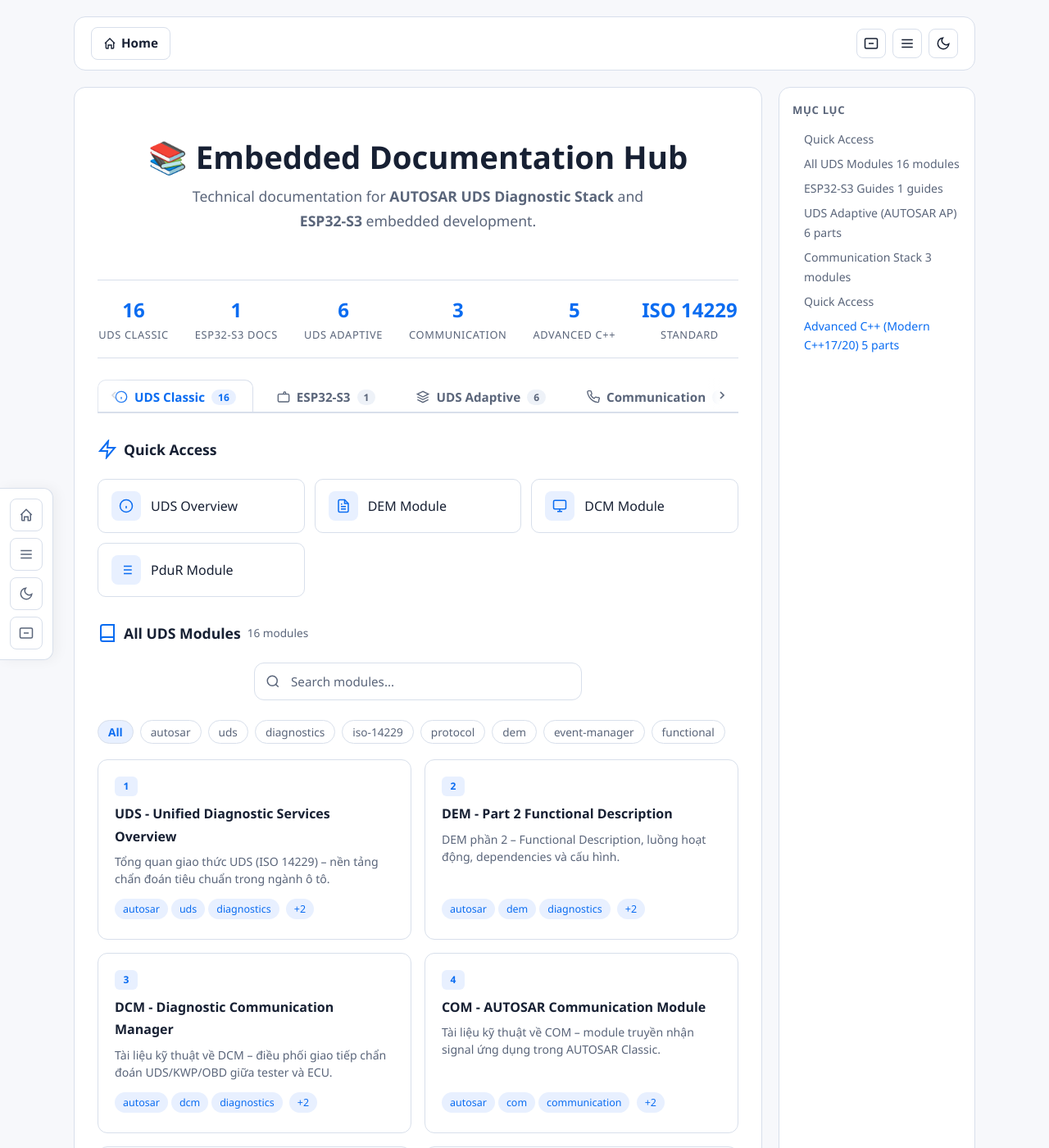
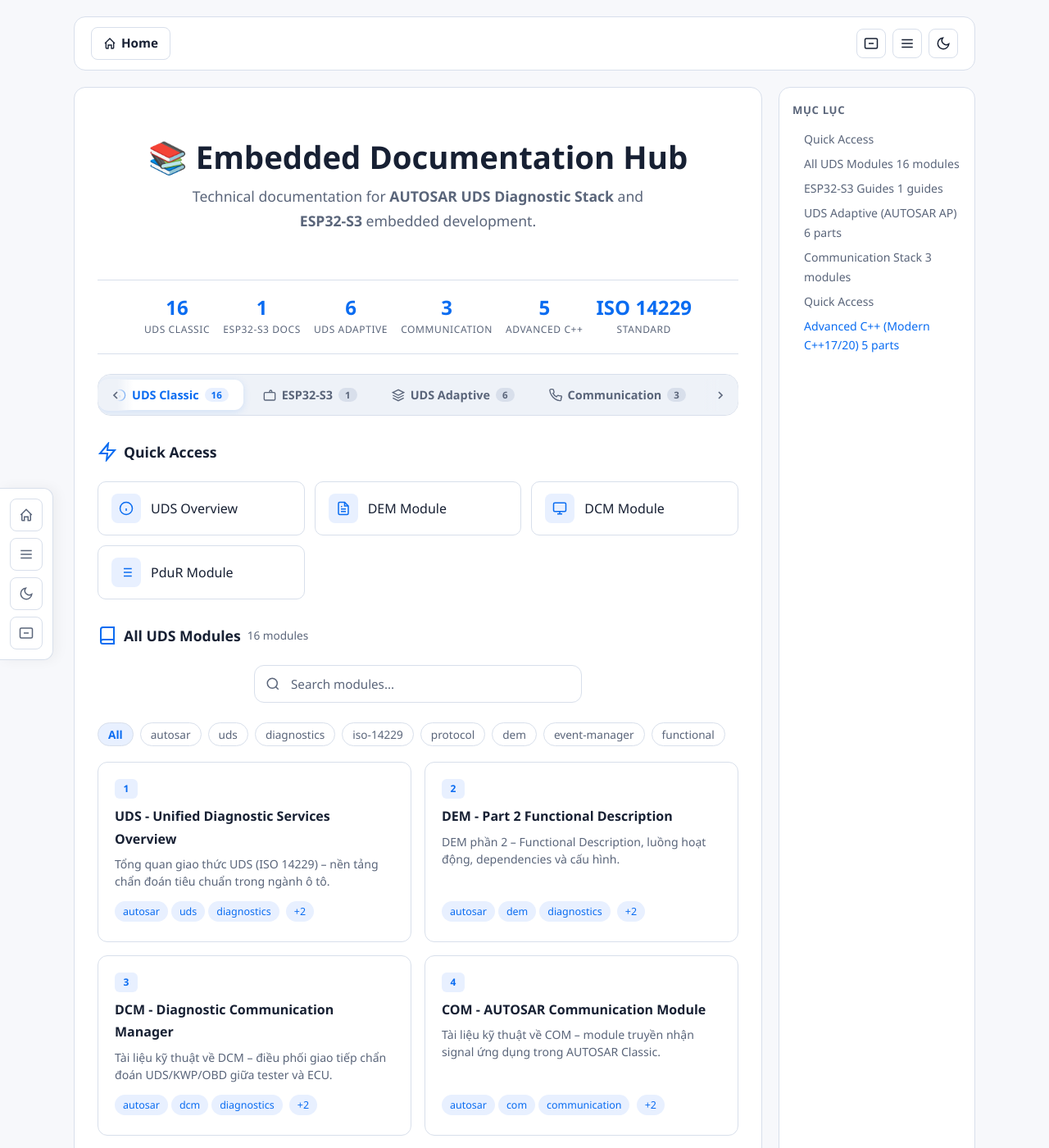
Before and after one commit to HoangPhuc02/Unified_Diagnostic_Services, a Jekyll site: the page built from index.md, in a window 1280 px wide and 1400 px high. Shown: the whole window at 82% size. Built offline with Jekyll 4.4.1, drawn with Linux system fonts in a browser that asks for light colours.

Commit message:
Update UI/UX synchronize WEB and phone

```diff
--- a/assets/css/style.css
+++ b/assets/css/style.css
@@ -658,26 +658,30 @@ hr { border: 0; border-top: 1px solid var(--line); margin: 2rem 0; }
 /* Stats Section */
 .stats-bar {
   display: flex;
+  flex-wrap: wrap;
   justify-content: center;
-  gap: 2rem;
-  padding: 1rem 0;
+  gap: 1rem;
+  padding: 1.2rem 0;
   margin: 1rem 0;
   border-top: 1px solid var(--line);
   border-bottom: 1px solid var(--line);
 }
 .stat-item {
   text-align: center;
+  min-width: 80px;
 }
 .stat-item__value {
   font-size: 1.5rem;
   font-weight: 700;
   color: var(--accent);
+  line-height: 1.2;
 }
 .stat-item__label {
-  font-size: 0.8rem;
+  font-size: 0.75rem;
   color: var(--muted);
   text-transform: uppercase;
   letter-spacing: 0.05em;
+  margin-top: 2px;
 }
 
 /* Quick Access Section */
@@ -871,8 +875,8 @@ hr { border: 0; border-top: 1px solid var(--line); margin: 2rem 0; }
   .toc-panel {
     position: fixed;
     top: 0; right: 0;
-    width: 80vw;
-    max-width: 300px;
+    width: 82vw;
+    max-width: 310px;
     height: 100vh;
     max-height: 100vh;
     border-radius: 0;
@@ -884,6 +888,9 @@ hr { border: 0; border-top: 1px solid var(--line); margin: 2rem 0; }
   .toc-panel.is-open { transform: translateX(0); }
   .toc-panel.is-hidden { display: block; transform: translateX(100%); }
   .toc-panel__header { display: flex; }
+
+  /* Tighten top-level padding on mobile */
+  .page-card { padding: 18px 16px; }
 
   /* Hide sidebar on mobile */
   .sidebar-nav { display: none; }
@@ -919,14 +926,21 @@ hr { border: 0; border-top: 1px solid var(--line); margin: 2rem 0; }
     font-size: 0.85rem;
   }
 
-  /* Stats - mobile friendly */
+  /* Stats - mobile friendly: wrap into 3-col grid instead of flex row */
   .stats-bar {
+    display: grid;
+    grid-template-columns: repeat(3, 1fr);
     gap: 0.5rem;
-    flex-wrap: nowrap;
-    justify-content: space-around;
+    padding: 0.75rem 0;
   }
-  .stat-item__value { font-size: 1.2rem; }
-  .stat-item__label { font-size: 0.7rem; }
+  .stat-item {
+    padding: 8px 4px;
+    border-radius: 10px;
+    background: var(--surface-alt);
+    border: 1px solid var(--line);
+  }
+  .stat-item__value { font-size: 1.15rem; }
+  .stat-item__label { font-size: 0.65rem; }
 
   /* Hero section mobile */
   .hero-section { padding: 1rem 0; }
@@ -1085,66 +1099,116 @@ hr { border: 0; border-top: 1px solid var(--line); margin: 2rem 0; }
   .mobile-scroll-btns { display: flex; }
 }
 
-/* ===== Category Tabs ===== */
+/* ===== Category Tabs – Pill/Segment Control ===== */
+.cat-tabs-wrapper {
+  position: relative;
+  margin: 1.5rem 0 0;
+}
+
+/* Scrollable pill tray */
 .cat-tabs {
   display: flex;
   flex-wrap: nowrap;
-  gap: 8px;
-  margin: 1.5rem 0 0;
-  border-bottom: 2px solid var(--line);
-  padding-bottom: 0;
-  /* Mobile horizontal scroll */
+  gap: 6px;
+  padding: 6px;
+  background: var(--surface-alt);
+  border: 1px solid var(--line);
+  border-radius: 16px;
   overflow-x: auto;
   -webkit-overflow-scrolling: touch;
-  scrollbar-width: none;        /* Firefox */
-  -ms-overflow-style: none;     /* IE/Edge */
+  scrollbar-width: none;
+  -ms-overflow-style: none;
+  scroll-snap-type: x mandatory;
 }
-.cat-tabs::-webkit-scrollbar { display: none; } /* Chrome/Safari */
+.cat-tabs::-webkit-scrollbar { display: none; }
 
+/* Individual tab pill */
 .cat-tab {
   display: inline-flex;
   align-items: center;
-  gap: 8px;
-  padding: 10px 20px;
-  border-radius: 10px 10px 0 0;
-  border: 1px solid transparent;
-  border-bottom: none;
+  gap: 7px;
+  padding: 9px 18px;
+  border-radius: 11px;
+  border: none;
   background: transparent;
   color: var(--muted);
-  font-size: 0.95rem;
+  font-size: 0.9rem;
   font-weight: 600;
   font-family: inherit;
   cursor: pointer;
-  position: relative;
-  bottom: -2px;
-  white-space: nowrap;          /* prevent tab label wrapping */
-  flex-shrink: 0;               /* keep full width even when row is tight */
-  transition: background 0.15s, color 0.15s, border-color 0.15s;
+  white-space: nowrap;
+  flex-shrink: 0;
+  scroll-snap-align: start;
+  transition: background 0.18s, color 0.18s, box-shadow 0.18s;
 }
 .cat-tab:hover {
-  background: var(--surface-alt);
+  background: var(--surface);
   color: var(--text);
 }
 .cat-tab.is-active {
   background: var(--surface);
   color: var(--accent);
-  border-color: var(--line);
-  border-bottom-color: var(--surface);
+  box-shadow: 0 2px 10px rgba(10, 108, 241, 0.13);
 }
+.cat-tab svg { flex-shrink: 0; }
+
 .cat-tab__count {
   display: inline-block;
   padding: 1px 8px;
   border-radius: 999px;
   background: var(--accent-soft);
   color: var(--accent);
-  font-size: 0.75rem;
+  font-size: 0.72rem;
   font-weight: 700;
-  min-width: 22px;
+  min-width: 20px;
   text-align: center;
+  transition: background 0.18s, color 0.18s;
 }
 .cat-tab:not(.is-active) .cat-tab__count {
-  background: var(--surface-alt);
+  background: var(--line);
   color: var(--muted);
+}
+
+/* Fade-out scroll hints */
+.tab-scroll-btn {
+  display: none;
+  position: absolute;
+  top: 6px;
+  bottom: 6px;
+  width: 44px;
+  align-items: center;
+  justify-content: center;
+  border: none;
+  background: transparent;
+  cursor: pointer;
+  z-index: 2;
+  color: var(--muted);
+  transition: color 0.15s;
+}
+.tab-scroll-btn.is-visible  { display: flex; }
+.tab-scroll-btn.is-disabled { opacity: 0.2; pointer-events: none; }
+.tab-scroll-btn:not(.is-disabled):hover { color: var(--accent); }
+.tab-scroll-btn--left {
+  left: 0;
+  border-radius: 14px 0 0 14px;
+  background: linear-gradient(to right, var(--surface-alt) 55%, transparent);
+}
+.tab-scroll-btn--right {
+  right: 0;
+  border-radius: 0 14px 14px 0;
+  background: linear-gradient(to left, var(--surface-alt) 55%, transparent);
+}
+.cat-tabs.has-scroll-left  { padding-left:  40px; }
+.cat-tabs.has-scroll-right { padding-right: 40px; }
+
+@media (max-width: 600px) {
+  .cat-tab {
+    padding: 8px 12px;
+    font-size: 0.82rem;
+    gap: 5px;
+  }
+  .cat-tab svg { width: 14px; height: 14px; }
+  .cat-tab__count { padding: 1px 5px; min-width: 16px; font-size: 0.68rem; }
 }
 
 .cat-section { margin-top: 1.5rem; }
@@ -1166,54 +1230,6 @@ hr { border: 0; border-top: 1px solid var(--line); margin: 2rem 0; }
   padding: 0 6px;
 }
 
-/* Mobile: reduce tab padding so more tabs fit before needing to scroll */
-/* ===== Tab scroll arrow buttons (injected by JS) ===== */
-.cat-tabs-wrapper {
-  position: relative;
-}
-
-.tab-scroll-btn {
-  display: none; /* JS adds .is-visible when needed */
-  position: absolute;
-  top: 0;
-  bottom: 2px; /* stay above the border-bottom of .cat-tabs */
-  width: 40px;
-  align-items: center;
-  justify-content: center;
-  border: none;
-  background: transparent;
-  cursor: pointer;
-  z-index: 2;
-  color: var(--muted);
-  transition: color 0.15s;
-}
-.tab-scroll-btn.is-visible  { display: flex; }
-.tab-scroll-btn.is-disabled { opacity: 0.25; pointer-events: none; }
-.tab-scroll-btn:not(.is-disabled):hover { color: var(--accent); }
-
-.tab-scroll-btn--left {
-  left: 0;
-  background: linear-gradient(to right, var(--surface) 55%, transparent);
-}
-.tab-scroll-btn--right {
-  right: 0;
-  background: linear-gradient(to left, var(--surface) 55%, transparent);
-}
-
-/* When arrows visible, indent the tab bar so tabs aren't covered */
-.cat-tabs.has-scroll-left  { padding-left:  36px; }
-.cat-tabs.has-scroll-right { padding-right: 36px; }
-
-@media (max-width: 600px) {
-  .cat-tab {
-    padding: 8px 12px;
-    font-size: 0.85rem;
-    gap: 5px;
-  }
-  .cat-tab svg { width: 14px; height: 14px; }
-  .cat-tab__count { padding: 1px 5px; min-width: 18px; font-size: 0.7rem; }
-}
-
 /* ===== Category Section Intro ===== */
 .cat-section-intro {
   background: var(--surface-alt);
@@ -1227,3 +1243,74 @@ hr { border: 0; border-top: 1px solid var(--line); margin: 2rem 0; }
 }
 .cat-section-intro strong { color: var(--text); }
 .cat-section-intro a { color: var(--accent); }
+
+/* ===== Code Block – Copy Button & Language Label ===== */
+.code-block-wrapper {
+  position: relative;
+  margin-bottom: 1rem;
+}
+.code-block-wrapper pre {
+  margin-bottom: 0;
+  border-top-left-radius: 0;
+  border-top-right-radius: 0;
+}
+/* Language label bar */
+.code-block-header {
+  display: flex;
+  align-items: center;
+  justify-content: space-between;
+  background: #0d1117;
+  border: 1px solid rgba(255,255,255,0.07);
+  border-bottom: none;
+  border-radius: 12px 12px 0 0;
+  padding: 6px 14px 6px 16px;
+  min-height: 36px;
+}
+.code-block-lang {
+  font-family: "Cascadia Code", Consolas, monospace;
+  font-size: 0.75rem;
+  color: #6b7280;
+  text-transform: lowercase;
+  letter-spacing: 0.04em;
+  user-select: none;
+}
+/* Copy button */
+.copy-code-btn {
+  display: inline-flex;
+  align-items: center;
+  gap: 5px;
+  padding: 4px 10px;
+  border-radius: 6px;
+  border: 1px solid rgba(255,255,255,0.12);
+  background: rgba(255,255,255,0.05);
+  color: #9ca3af;
+  font-size: 0.75rem;
+  font-family: inherit;
+  cursor: pointer;
+  transition: all 0.15s;
+  user-select: none;
+}
+.copy-code-btn:hover {
+  background: rgba(255,255,255,0.1);
+  color: #e5e7eb;
+  border-color: rgba(255,255,255,0.2);
+}
+.copy-code-btn.is-copied {
+  background: rgba(34,197,94,0.15);
+  color: #4ade80;
+  border-color: rgba(34,197,94,0.3);
+}
+.copy-code-btn svg {
+  width: 13px;
+  height: 13px;
+  stroke: currentColor;
+  flex-shrink: 0;
+}
+
+/* Inline code on mobile – prevent overflow */
+@media (max-width: 600px) {
+  p code, li code, td code {
+    word-break: break-word;
+    font-size: 0.85em;
+  }
+}
--- a/assets/js/main.js
+++ b/assets/js/main.js
@@ -262,6 +262,104 @@
       window.scrollTo({ top: 0, behavior: "smooth" });
     });
   });
+})();
+
+/* ===== Code Block: Language Label + Copy Button ===== */
+(function () {
+  // Map of language identifiers to display labels
+  var LANG_LABELS = {
+    cpp: "C++", c: "C", js: "JavaScript", javascript: "JavaScript",
+    ts: "TypeScript", typescript: "TypeScript",
+    py: "Python", python: "Python",
+    sh: "Shell", bash: "Bash", shell: "Shell",
+    json: "JSON", yaml: "YAML", yml: "YAML",
+    xml: "XML", html: "HTML", css: "CSS",
+    md: "Markdown", markdown: "Markdown",
+    cmake: "CMake", makefile: "Makefile",
+    rs: "Rust", go: "Go", java: "Java",
+    mermaid: "Mermaid", text: "Text", plaintext: "Text"
+  };
+
+  var COPY_ICON  = '<svg viewBox="0 0 24 24" fill="none" stroke="currentColor" stroke-width="2"><rect x="9" y="9" width="13" height="13" rx="2"/><path d="M5 15H4a2 2 0 01-2-2V4a2 2 0 012-2h9a2 2 0 012 2v1"/></svg>';
+  var CHECK_ICON = '<svg viewBox="0 0 24 24" fill="none" stroke="currentColor" stroke-width="2"><polyline points="20 6 9 17 4 12"/></svg>';
+
+  document.addEventListener("DOMContentLoaded", function () {
+    // Find all pre > code blocks (skip mermaid diagrams)
+    document.querySelectorAll(".page-card pre").forEach(function (pre) {
+      // Skip if already wrapped or inside a mermaid diagram
+      if (pre.closest(".mermaid") || pre.parentElement.classList.contains("code-block-wrapper")) return;
+
+      var codeEl = pre.querySelector("code");
+      var langClass = "";
+      if (codeEl) {
+        codeEl.classList.forEach(function (cls) {
+          if (cls.startsWith("language-")) langClass = cls.replace("language-", "");
+        });
+      }
+
+      // Skip mermaid code blocks (will be rendered as diagrams)
+      if (langClass === "mermaid") return;
+
+      var labelText = langClass ? (LANG_LABELS[langClass] || langClass.toUpperCase()) : "Code";
+
+      // Build header bar
+      var header = document.createElement("div");
+      header.className = "code-block-header";
+
+      var langLabel = document.createElement("span");
+      langLabel.className = "code-block-lang";
+      langLabel.textContent = labelText;
+
+      var copyBtn = document.createElement("button");
+      copyBtn.className = "copy-code-btn";
+      copyBtn.innerHTML = COPY_ICON + "<span>Copy</span>";
+      copyBtn.title = "Copy to clipboard";
+
+      header.appendChild(langLabel);
+      header.appendChild(copyBtn);
+
+      // Wrap pre + header in a container
+      var wrapper = document.createElement("div");
+      wrapper.className = "code-block-wrapper";
+
+      pre.parentNode.insertBefore(wrapper, pre);
+      wrapper.appendChild(header);
+      wrapper.appendChild(pre);
+
+      // Copy logic
+      copyBtn.addEventListener("click", function () {
+        var text = codeEl ? codeEl.textContent : pre.textContent;
+        // Use modern Clipboard API with fallback
+        var doFeedback = function () {
+          copyBtn.innerHTML = CHECK_ICON + "<span>Copied!</span>";
+          copyBtn.classList.add("is-copied");
+          setTimeout(function () {
+            copyBtn.innerHTML = COPY_ICON + "<span>Copy</span>";
+            copyBtn.classList.remove("is-copied");
+          }, 2000);
+        };
+
+        if (navigator.clipboard && navigator.clipboard.writeText) {
+          navigator.clipboard.writeText(text).then(doFeedback, function () {
+            fallbackCopy(text, doFeedback);
+          });
+        } else {
+          fallbackCopy(text, doFeedback);
+        }
+      });
+    });
+  });
+
+  function fallbackCopy(text, callback) {
+    var ta = document.createElement("textarea");
+    ta.value = text;
+    ta.style.position = "fixed";
+    ta.style.opacity = "0";
+    document.body.appendChild(ta);
+    ta.select();
+    try { document.execCommand("copy"); callback(); } catch (e) {}
+    document.body.removeChild(ta);
+  }
 })();
 
 /* ===== Reading Progress Bar ===== */
```
Also changed, not shown: 1 other file.
